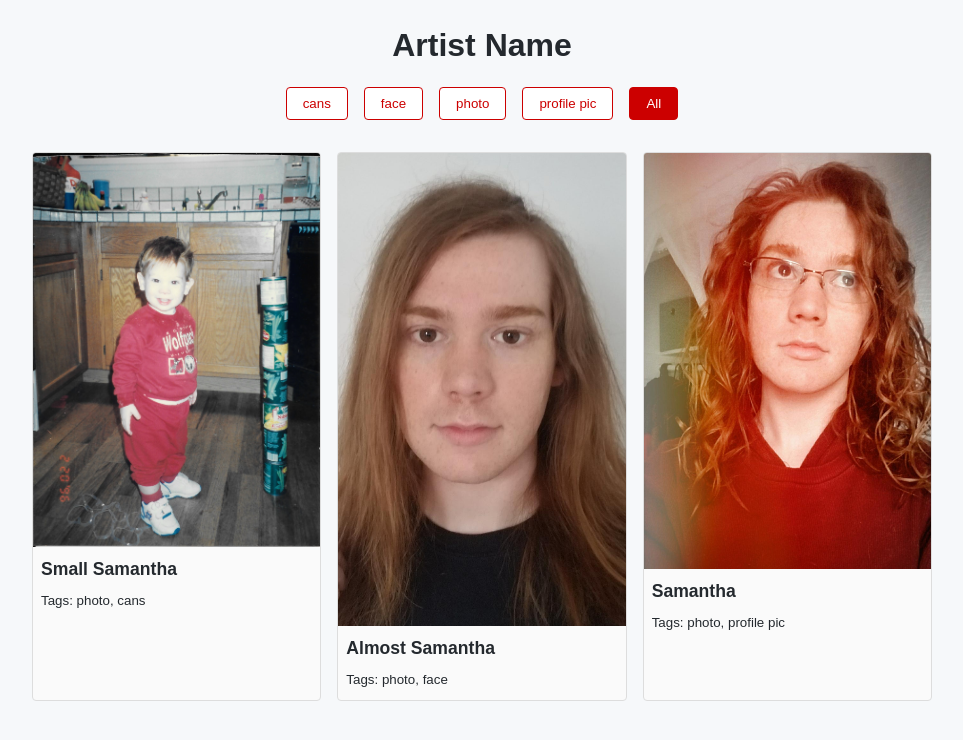
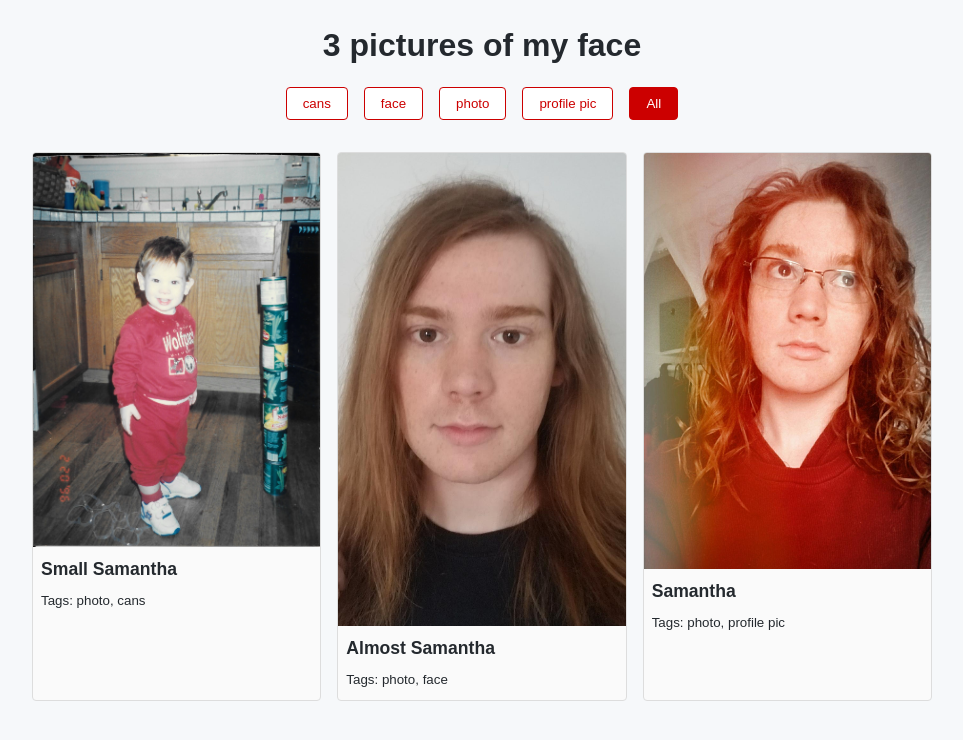
Before and after one commit to TheRedSam/TheRedSam.github.io, a plain HTML site: page index.html in a window 1280 px wide. Shown: the whole page, without its empty margins (158-1121 px from the left). Drawn offline with nearby package versions, Linux system fonts and the light colour scheme.

Commit message:
updated index.html

```diff
--- a/index.html
+++ b/index.html
@@ -3,7 +3,7 @@
 <head>
   <meta charset="UTF-8" />
   <meta name="viewport" content="width=device-width, initial-scale=1.0"/>
-  <title>Test Vue Artist Portfolio</title>
+  <title>TheRedSam's index page</title>
   <link rel="stylesheet" href="styles.css">
   <!-- Vue 3 from CDN -->
   <script src="https://unpkg.com/vue@3/dist/vue.global.prod.js"></script>
@@ -11,7 +11,7 @@
 <body>
   <div id="app">
     <header class="site-header">
-      <h1>Artist Name</h1>
+      <h1>3 pictures of my face</h1>
       <nav>
         <!-- Generate a button for each tag filter -->
         <button
```
